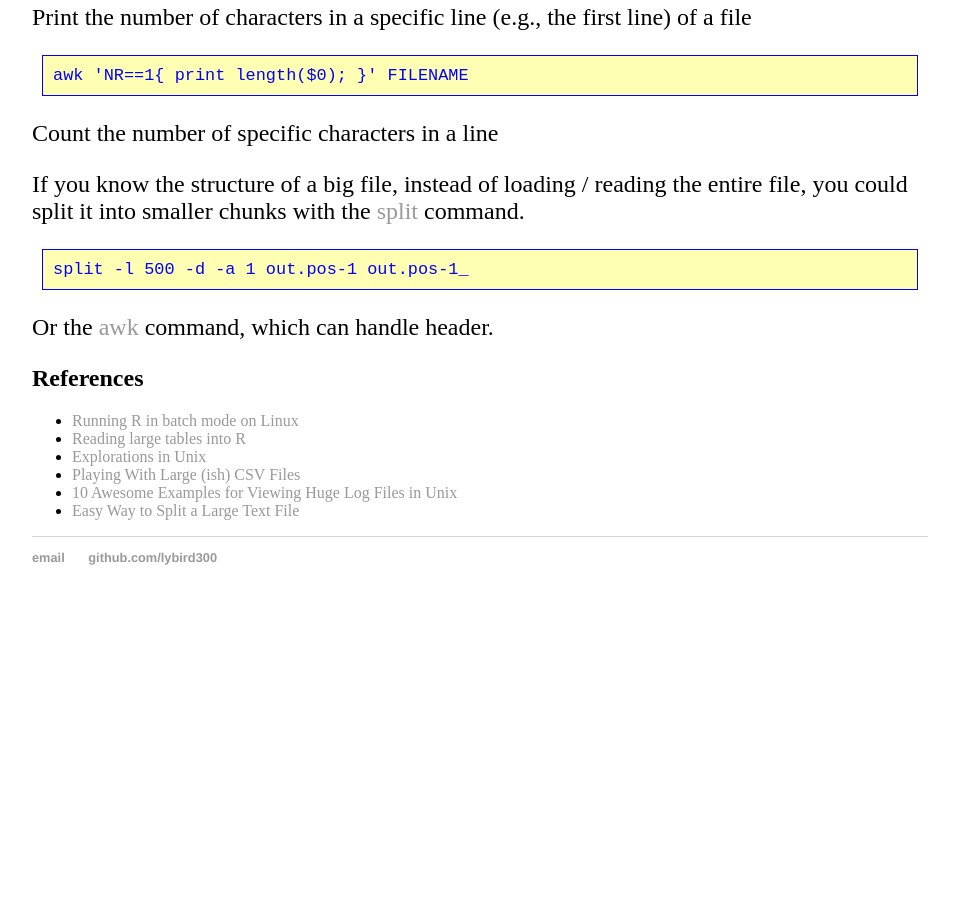
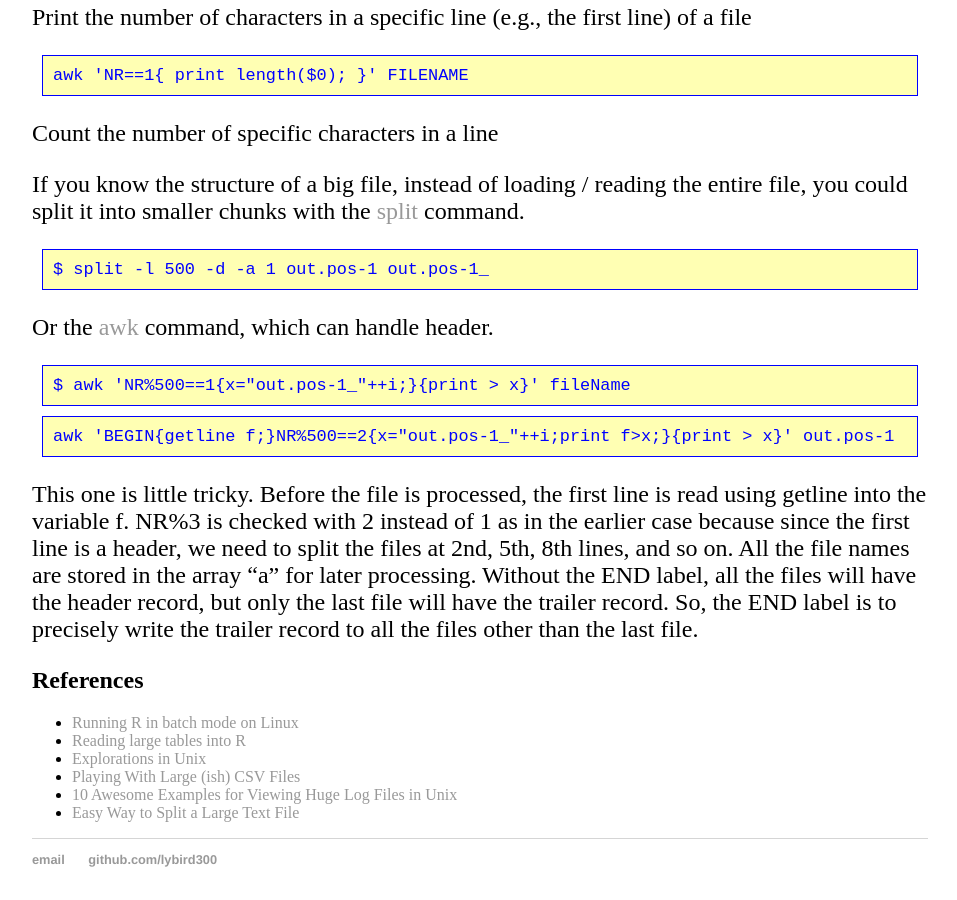
Before and after one commit to lybird300/lybird300.github.io, a Jekyll site: the page built from _posts/2015-05-01-inspect-big-data.md, in a window 1280 px wide and 900 px high, scrolled down 2872 px. Shown: the whole window, without its empty margins (160-1117 px from the left). Built offline with Jekyll 4.4.1, drawn with Linux system fonts in a browser that asks for light colours; before the commit the page ends 3497 px from its top, so only the background shows below that.

Commit message:
Update 2015-05-01-inspect-big-data.md

```diff
--- a/_posts/2015-05-01-inspect-big-data.md
+++ b/_posts/2015-05-01-inspect-big-data.md
@@ -53,8 +53,12 @@ Count the number of specific characters in a line
 
 
 If you know the structure of a big file, instead of loading / reading the entire file, you could split it into smaller chunks with the <a href="http://www.theunixschool.com/2012/10/10-examples-of-split-command-in-unix.html">split</a> command.
-<pre><code>split -l 500 -d -a 1 out.pos-1 out.pos-1_</code></pre>
+<pre><code>$ split -l 500 -d -a 1 out.pos-1 out.pos-1_</code></pre>
 Or the <a href="http://www.theunixschool.com/2012/06/awk-10-examples-to-split-file-into.html">awk</a> command, which can handle header.
+<pre><code>$ awk 'NR%500==1{x="out.pos-1_"++i;}{print > x}' fileName</code></pre>
+<pre><code>awk 'BEGIN{getline f;}NR%500==2{x="out.pos-1_"++i;print f>x;}{print > x}' out.pos-1</code></pre>
+This one is little tricky. Before the file is processed, the first line is read using getline into the variable f. NR%3 is checked with 2 instead of 1 as in the earlier case because since the first line is a header, we need to split the files at 2nd, 5th, 8th lines, and so on. All the file names are stored in the array "a" for later processing.
+    Without the END label, all the files will have the header record, but only the last file will have the trailer record. So, the END label is to precisely write the trailer record to all the files other than the last file.
 
 <h2>References</h2>
 <ul>
```
